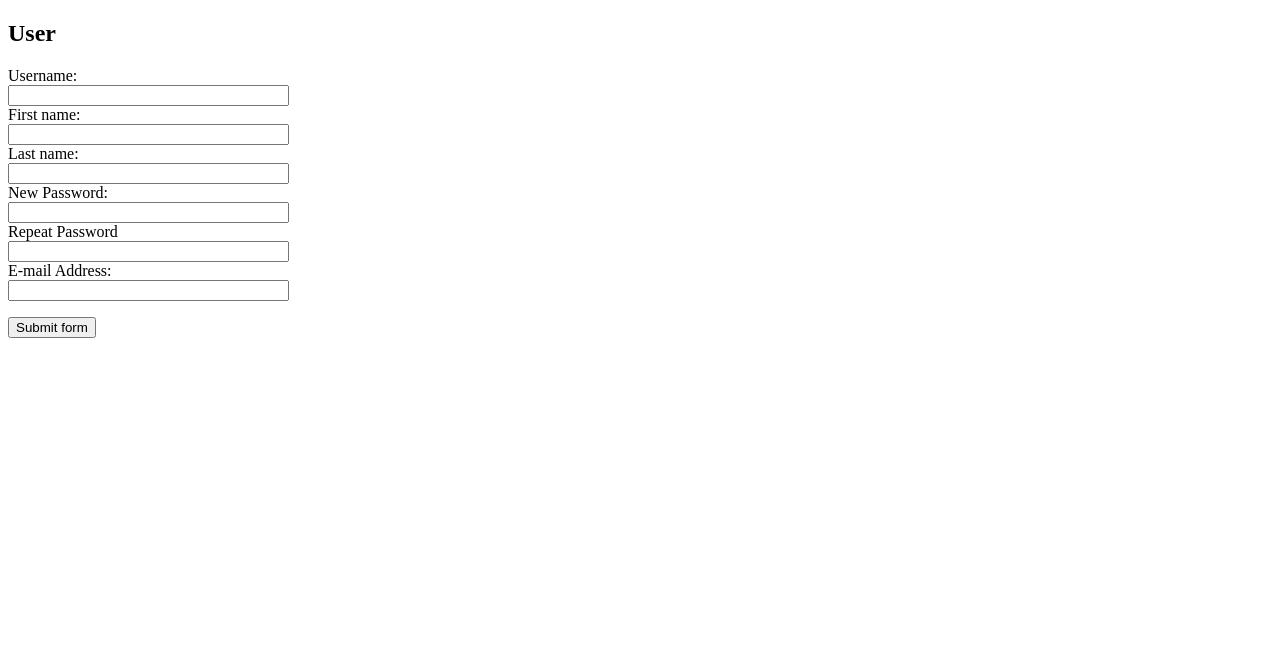
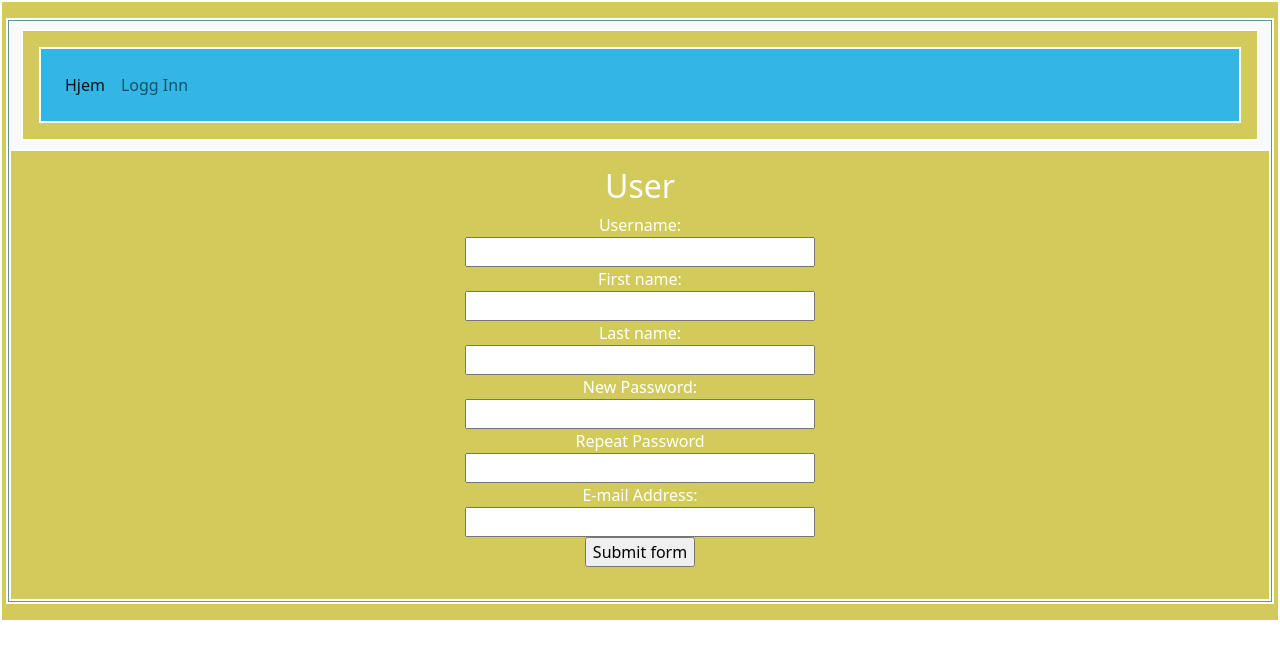
Before and after one commit to veglarsen/Prosjektoppgave-DatabaseWebApps, a Flask app: page /nyBruker in a window 1280 px wide. Shown: the top 659 px of the page. Run offline with Flask 2, Linux system fonts and the light colour scheme; some libraries are stand-ins or nearby versions.

Commit message:
basic bootstrap implementasjon med enkel navbar. har også endret Blogg klassen i blogg.py og selectBlogg i database.py

```diff
--- a/__init__.py
+++ b/__init__.py
@@ -42,7 +42,7 @@ def unauthorized_callback():
 
 @app.route('/')
 def forside() -> 'html':
-    print("Forside")
+    # print("Forside")
     redirect('/login')
     with myDB() as db:
         result = db.selectBlogg()
--- a/blogg.py
+++ b/blogg.py
@@ -1,9 +1,10 @@
 class Blogg:
 
     # construct / attributes
-    def __init__(self, blogg_navn, blogg_ID):
+    def __init__(self, blogg_navn, blogg_ID, blogg_eier):
         self.blogg_navn = blogg_navn
         self.blogg_ID = blogg_ID
+        self.blogg_eier = blogg_eier
 
 class Innlegg:
 
--- a/brukerSkjema.py
+++ b/brukerSkjema.py
@@ -16,7 +16,7 @@ class BrukerSkjema(Form):
     pwconfirm = PasswordField('Repeat Password: ')
     eMail = EmailField('E-mail Address: ', validators=[DataRequired(), Email(), Length(max=120)])
     brukernavn = HiddenField()
-    submit = SubmitField('Submit form')
+    submit = SubmitField('Logg inn')
 
 class loggInn(Form):
 
--- a/database.py
+++ b/database.py
@@ -25,7 +25,7 @@ class myDB:
 
     def selectBlogg(self):
         try:
-            self.cursor.execute("""SELECT blogg_navn, blogg_ID as tittel FROM blogg""")
+            self.cursor.execute("""SELECT blogg_navn, blogg_ID as tittel, eier FROM blogg""")
             result = self.cursor.fetchall()
         except mysql.connector.Error as err:
             print(err)
--- a/templates/base.html
+++ b/templates/base.html
@@ -4,9 +4,63 @@
     <meta charset="UTF-8">
     <title>Blogg</title>
     <link rel="stylesheet" href="static/style.css">
+    <link href="https://cdn.jsdelivr.net/npm/bootstrap@5.0.0/dist/css/bootstrap.min.css" rel="stylesheet" integrity="sha384-wEmeIV1mKuiNpC+IOBjI7aAzPcEZeedi5yW5f2yOq55WWLwNGmvvx4Um1vskeMj0" crossorigin="anonymous">
+    <script src="https://cdn.jsdelivr.net/npm/bootstrap@5.0.0/dist/js/bootstrap.bundle.min.js" integrity="sha384-p34f1UUtsS3wqzfto5wAAmdvj+osOnFyQFpp4Ua3gs/ZVWx6oOypYoCJhGGScy+8" crossorigin="anonymous"></script>
+    <style>
+        [class*="col"] {
+            padding: 1rem;
+            background-color: #33b5e5;
+            border: 2px solid #fff;
+            color: #994444;
+            text-align: center;
+     }
+        [class*="con"] {
+            padding: 1rem;
+            background-color: #d2cb5b;
+            border: 2px solid #fff;
+            color: #fff;
+            text-align: center;
+        }
+        [class*="row"] {
+            padding: 1px;
+            background-color: #619786;
+            border: 2px solid #fff;
+            color: #fff;
+            text-align: center;
+        }
+    </style>
+
 </head>
-<body>
-    {%  block body %}
-    {%  endblock %}
-</body>
+<div class="con">
+    <div class="row">
+
+            <nav class="navbar navbar-expand-lg navbar-light bg-light">
+                <div class="container-fluid">
+{#                    <a class="navbar-brand" href="#">Navbar</a>#}
+                    <button class="navbar-toggler" type="button" data-bs-toggle="collapse" data-bs-target="#navbarNavAltMarkup" aria-controls="navbarNavAltMarkup" aria-expanded="false" aria-label="Toggle navigation">
+                        <span class="navbar-toggler-icon"></span>
+                    </button>
+                    <div class="collapse navbar-collapse" id="navbarNavAltMarkup">
+                        <div class="navbar-nav">
+                            <a class="nav-link active" aria-current="page" href="{{ url_for('forside') }}">Hjem</a>
+                            {% if current_user.is_authenticated %}
+                                <h6>Hi {{ current_user.bruker }}! <a class="nav-link" href="{{ url_for('logout')}}">Logg Ut</a></h6>
+                            {% endif %}
+                            {% if not current_user.is_authenticated %}
+                                <a class="nav-link" href="{{ url_for('login')}}">Logg Inn</a>
+                            {% endif %}
+{#                            <a class="nav-link" href="#">Features</a>#}
+{#                            <a class="nav-link" href="#">Pricing</a>#}
+{#                            <a class="nav-link disabled" href="#" tabindex="-1" aria-disabled="true">Disabled</a>#}
+                        </div>
+                    </div>
+                </div>
+            </nav>
+
+        {%  block body %}
+        {%  endblock %}
+
+
+    </div>
+</div>
 </html>
--- a/templates/loggInn.html
+++ b/templates/loggInn.html
@@ -1,7 +1,7 @@
 {% extends 'base.html' %}
 {% block body %}
     <div class="container">
-        <h2>User</h2>
+        <h2>Innlogging</h2>
         <form action="{{ url_for('login')}}" method="POST">
             <input type="hidden" name="csrf_token" value="{{ csrf_token() }}">
             <div>
--- /dev/null
+++ b/templates/navbar.html
@@ -0,0 +1,5 @@
+{% extends 'base.html' %}
+
+{% block body %}
+
+{% endblock %}
```
Also changed, not shown: templates/blogg.html (+3 -8 lines), templates/index.html (+9 -6 lines), templates/innlegg.html (+6 -6 lines).
